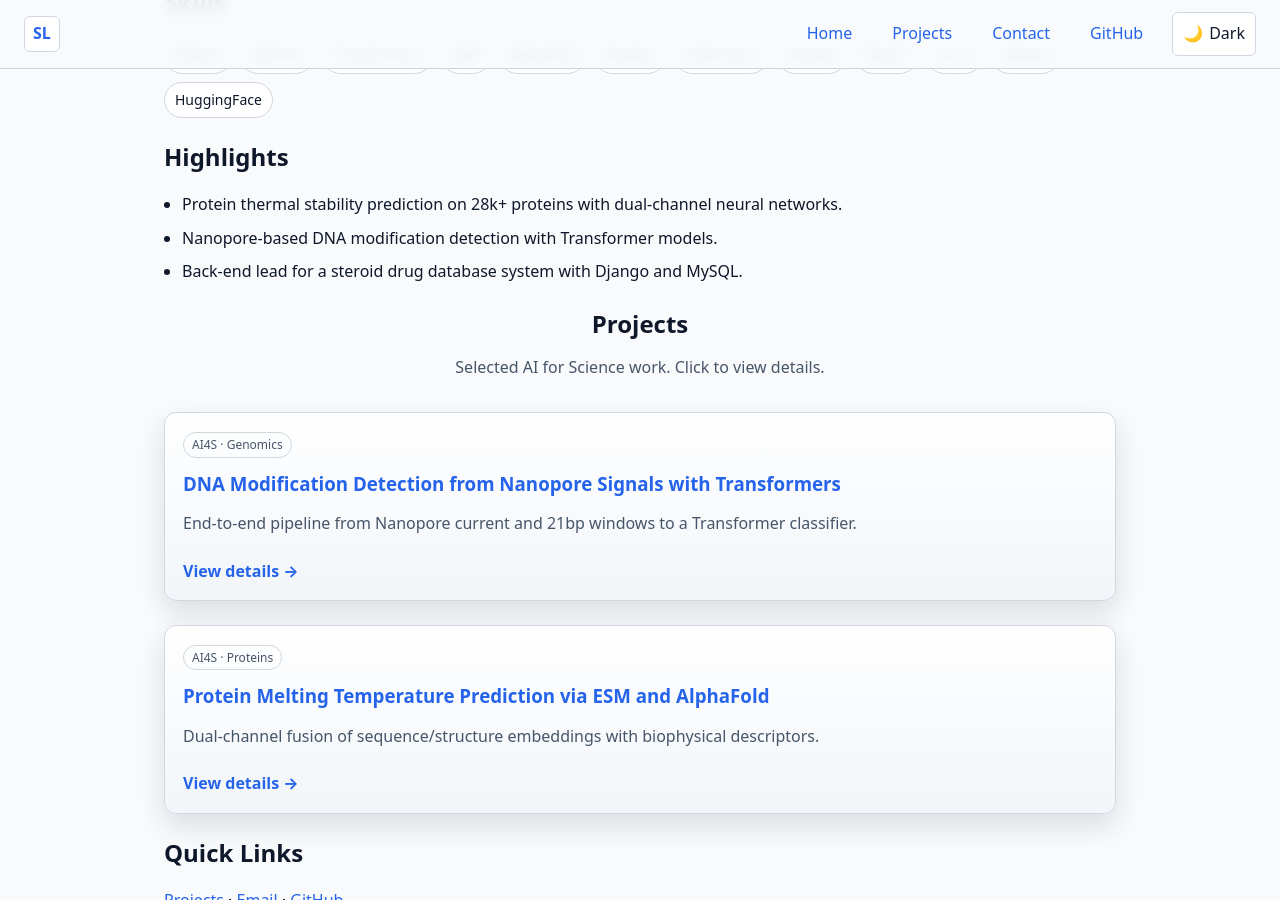
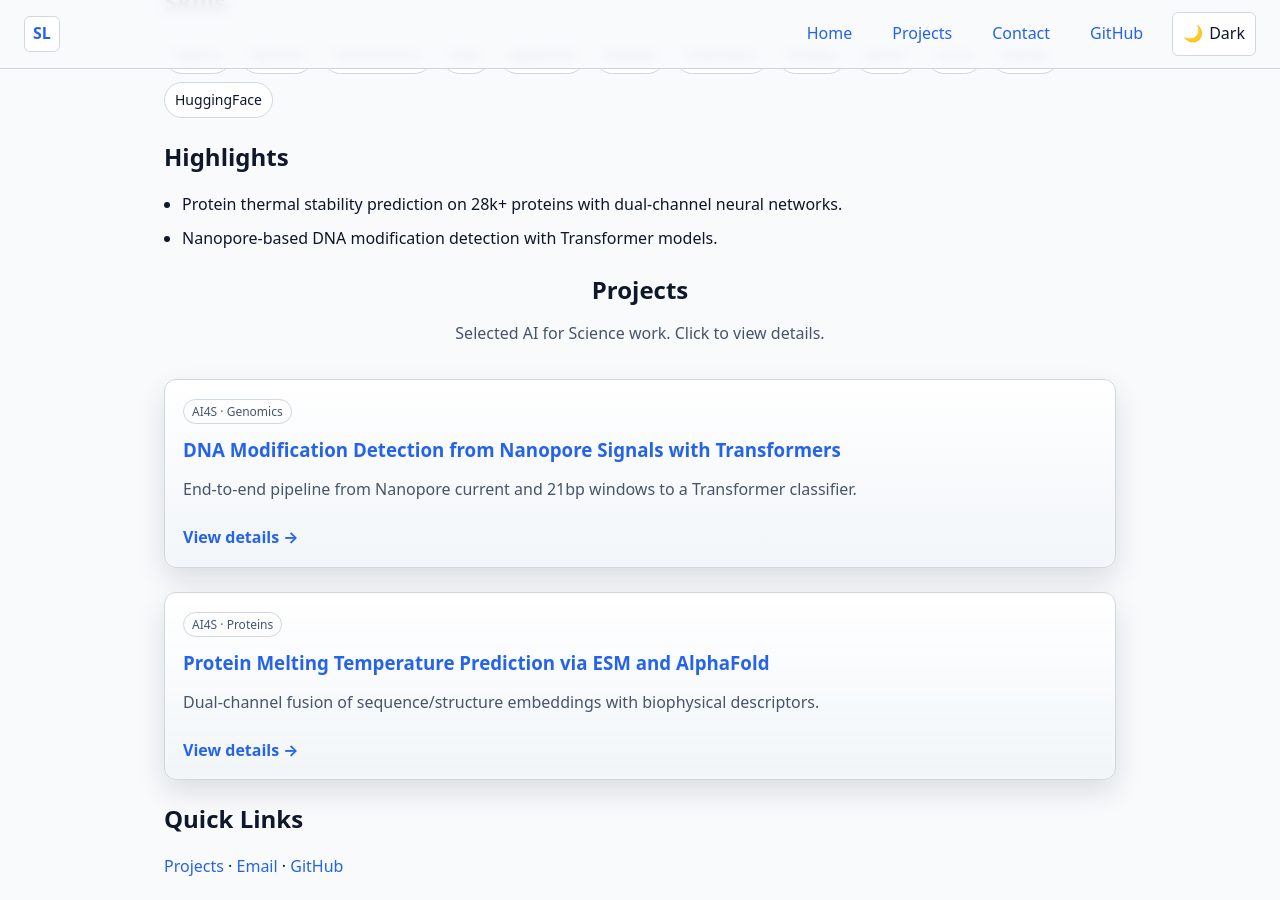
Before and after one commit to Shubo176/shubo176.github.io, a Jekyll site: the page index.html, which Jekyll copies as it is, in a window 1280 px wide and 900 px high, scrolled down 631 px. Built offline with Jekyll 4.4.1, drawn with Linux system fonts in a browser that asks for light colours.

Commit message:
modified:   index.html

```diff
--- a/index.html
+++ b/index.html
@@ -81,7 +81,6 @@
       <ul class="bullets">
         <li>Protein thermal stability prediction on 28k+ proteins with dual-channel neural networks.</li>
         <li>Nanopore-based DNA modification detection with Transformer models.</li>
-        <li>Back-end lead for a steroid drug database system with Django and MySQL.</li>
       </ul>
       <!-- Highlights derived from resume.  [oai_citation:2‡resume_1_0_0__1_.pdf](file-service://file-TyoLnHyHgKSvUT1ZCxvuNm) -->
     </section>
```
